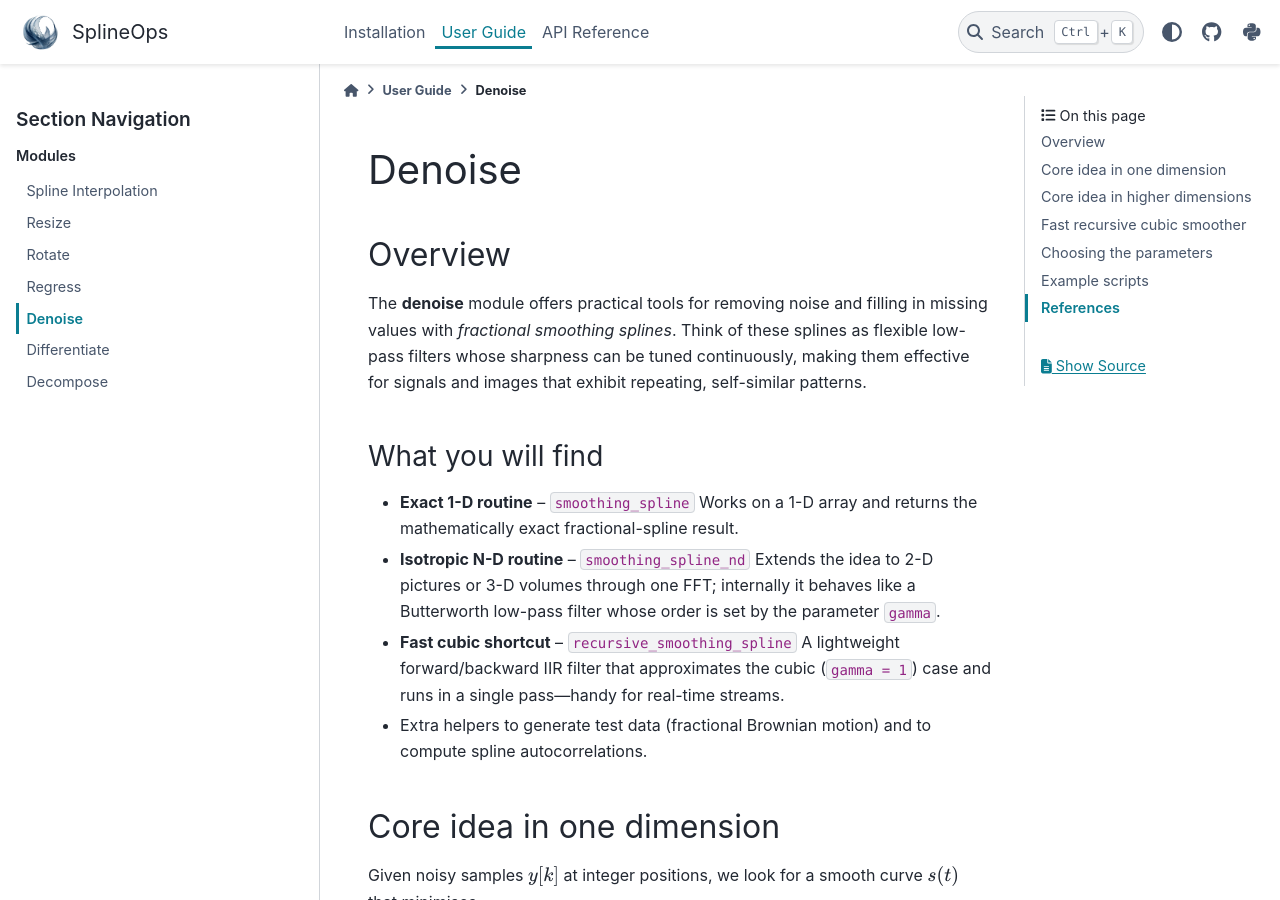
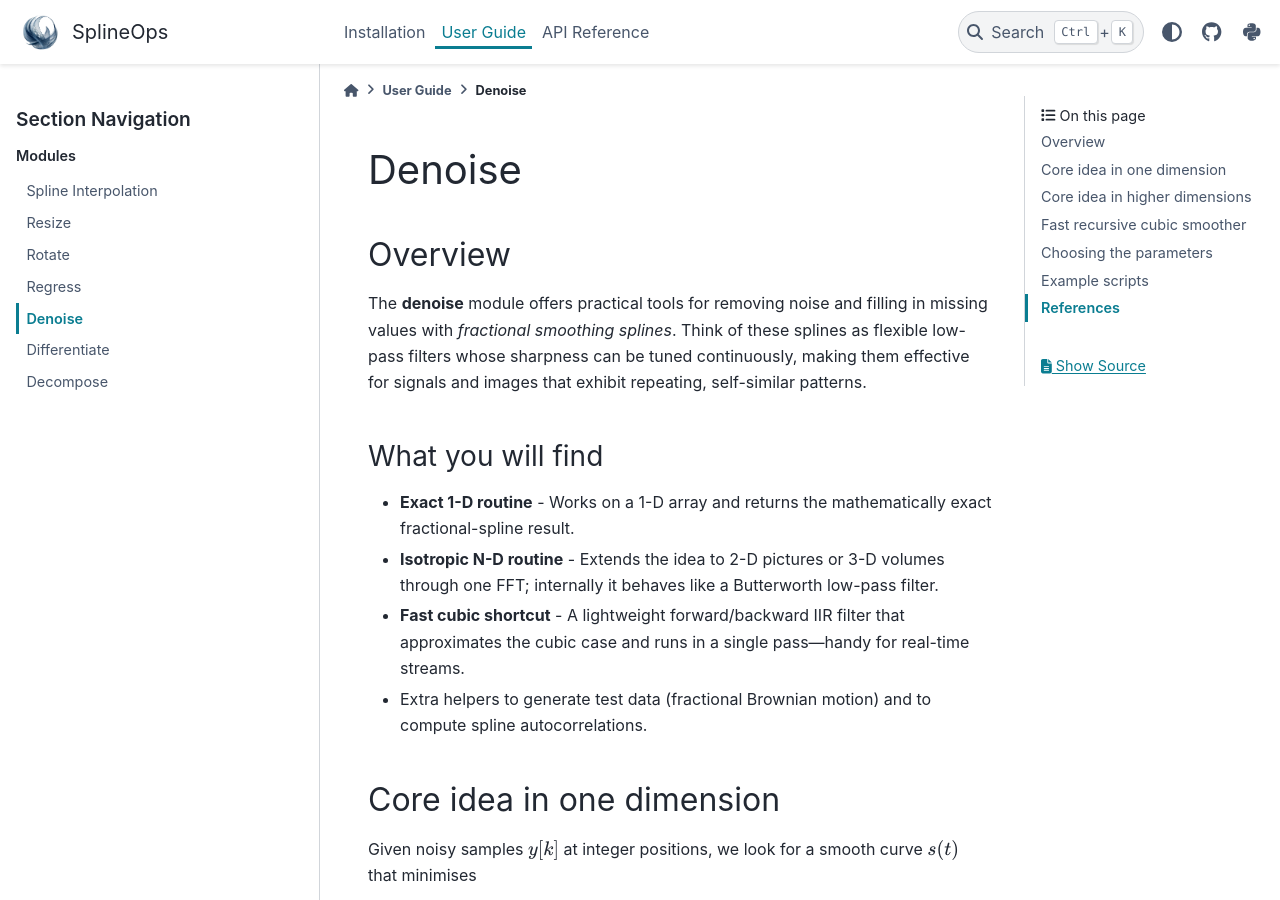
Before and after one commit to splineops/splineops, a Sphinx documentation site: the page built from docs/user-guide/05_denoise.rst, in a window 1280 px wide and 900 px high. Built offline with Sphinx 7.4.7 and the PyData theme 0.15.4, drawn with Linux system fonts in a browser that asks for light colours; pages that are not in the unit, such as notebooks, are missing from menus.

Commit message:
Update denoise module

```diff
--- a/docs/user-guide/05_denoise.rst
+++ b/docs/user-guide/05_denoise.rst
@@ -13,18 +13,17 @@ exhibit repeating, self-similar patterns.
 What you will find
 ^^^^^^^^^^^^^^^^^^
 
-* **Exact 1-D routine** – ``smoothing_spline``
+* **Exact 1-D routine** -
   Works on a 1-D array and returns the mathematically exact
   fractional-spline result.
 
-* **Isotropic N-D routine** – ``smoothing_spline_nd``
+* **Isotropic N-D routine** -
   Extends the idea to 2-D pictures or 3-D volumes through one FFT;
-  internally it behaves like a Butterworth low-pass filter whose order is
-  set by the parameter ``gamma``.
+  internally it behaves like a Butterworth low-pass filter.
 
-* **Fast cubic shortcut** – ``recursive_smoothing_spline``
+* **Fast cubic shortcut** -
   A lightweight forward/backward IIR filter that approximates the cubic
-  (``gamma = 1``) case and runs in a single pass—handy for real-time
+  case and runs in a single pass—handy for real-time
   streams.
 
 * Extra helpers to generate test data
@@ -106,7 +105,7 @@ whatever the data dimension.
 Fast recursive cubic smoother
 -----------------------------
 
-When you only need the **cubic** case (``gamma = 1``) the frequency
+When you only need the **cubic** case (:math:`\gamma = 1`) the frequency
 response above simplifies so much that it can be implemented with two
 tiny first-order filters—one run forward, the other backward.  The key
 quantity is the *pole*
```
